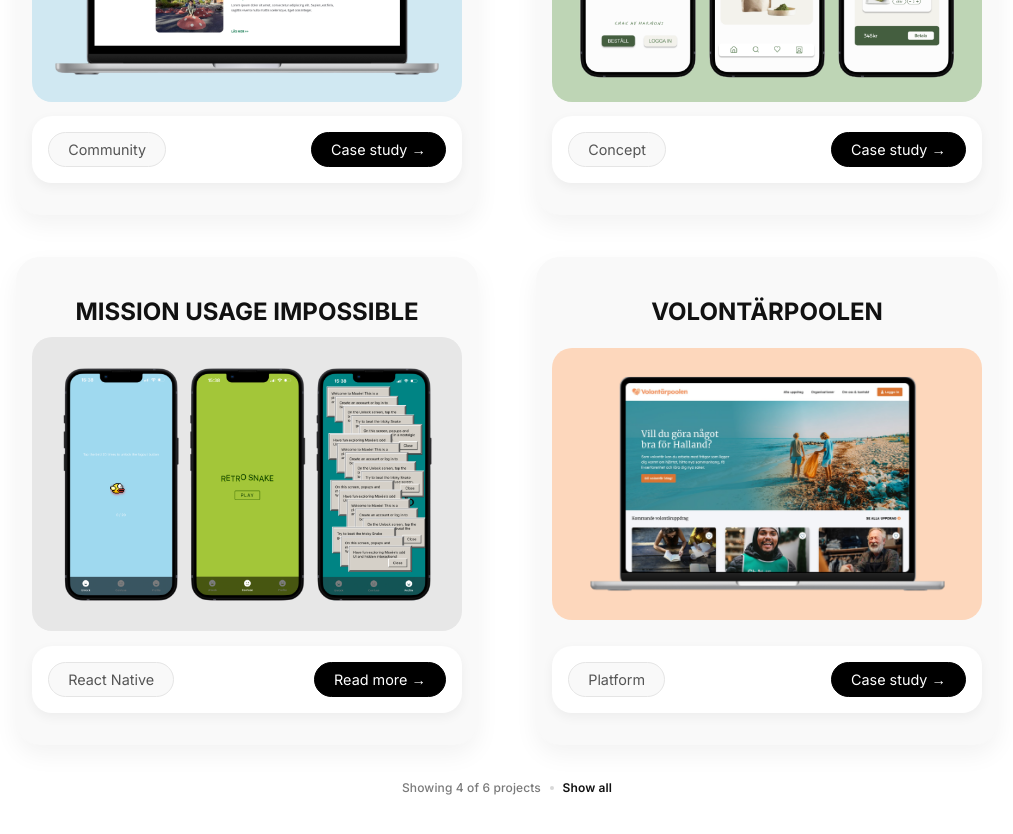
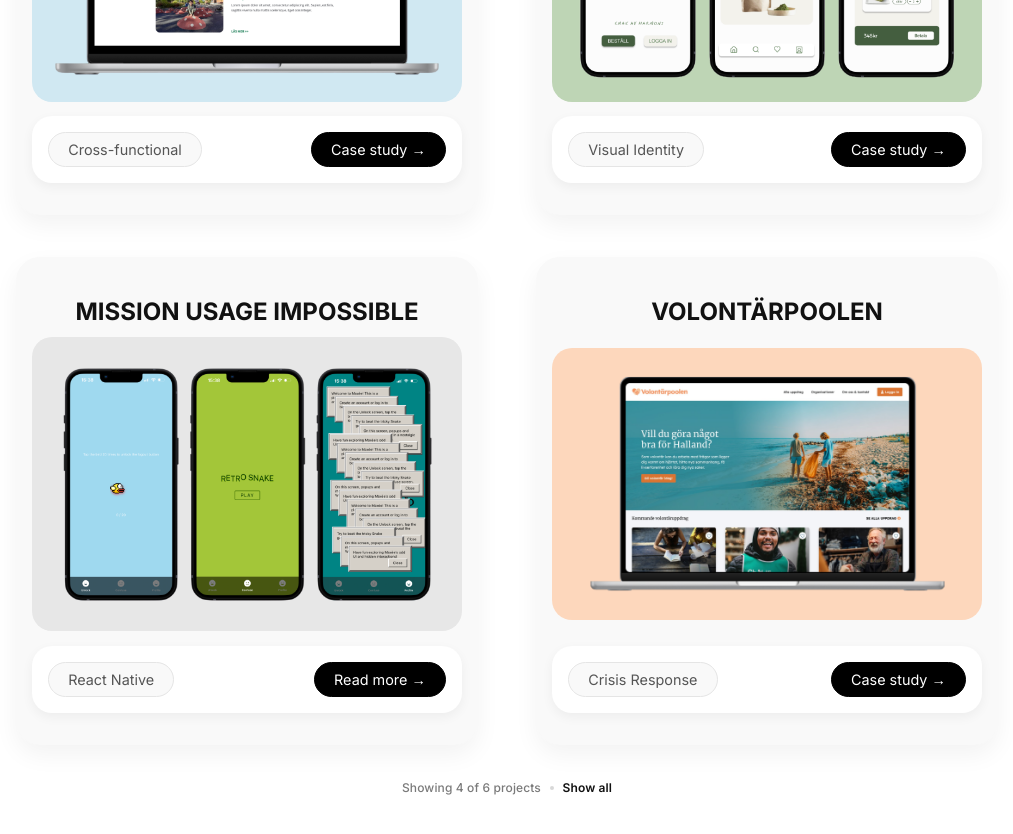
Before and after one commit to desjohnsen/portfolio, a React (Vite) app: page / in a window 1280 px wide. Shown: the part 1180-2014 px from the top of the page, without its empty margins (133-1146 px from the left). Built offline with nearby package versions, Linux system fonts and the light colour scheme.

Commit message:
refactor: update project tags

```diff
--- a/src/data/projects.js
+++ b/src/data/projects.js
@@ -12,7 +12,7 @@
     slug: "jarfallahus",
     legacyId: "1",
     image: Jarfallahus,
-    tags: ["Community"],
+    tags: ["Cross-functional"],
     customClass: "blue-background",
     category: "UX/UI",
   },
@@ -22,7 +22,7 @@
     slug: "chowa",
     legacyId: "2",
     image: Chowa,
-    tags: ["Concept"],
+    tags: ["Visual Identity"],
     customClass: "green-background",
     category: "UX/UI",
   },
@@ -43,7 +43,7 @@
     slug: "volontarpoolen",
     legacyId: "6",
     image: Volontarpool,
-    tags: ["Platform"],
+    tags: ["Crisis Response"],
     customClass: "orange-background",
     category: "UX/UI",
   },
```
